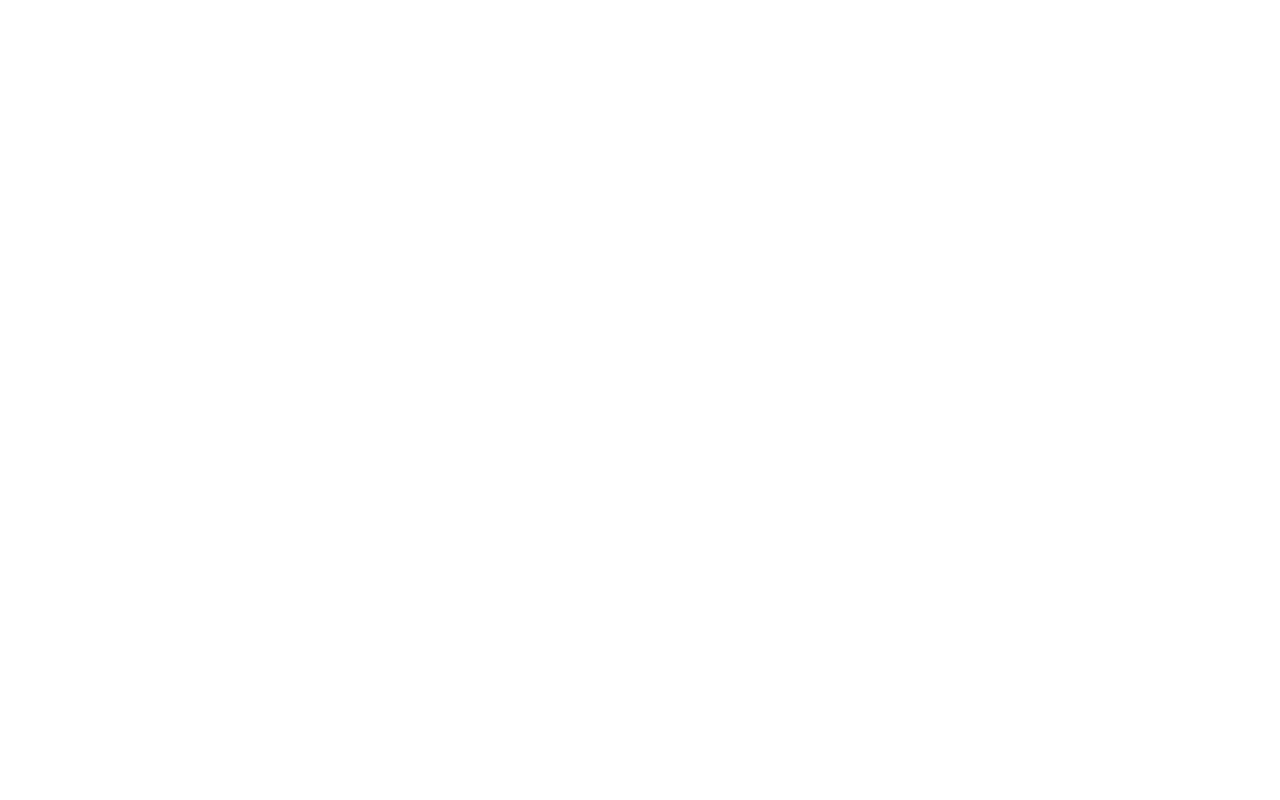
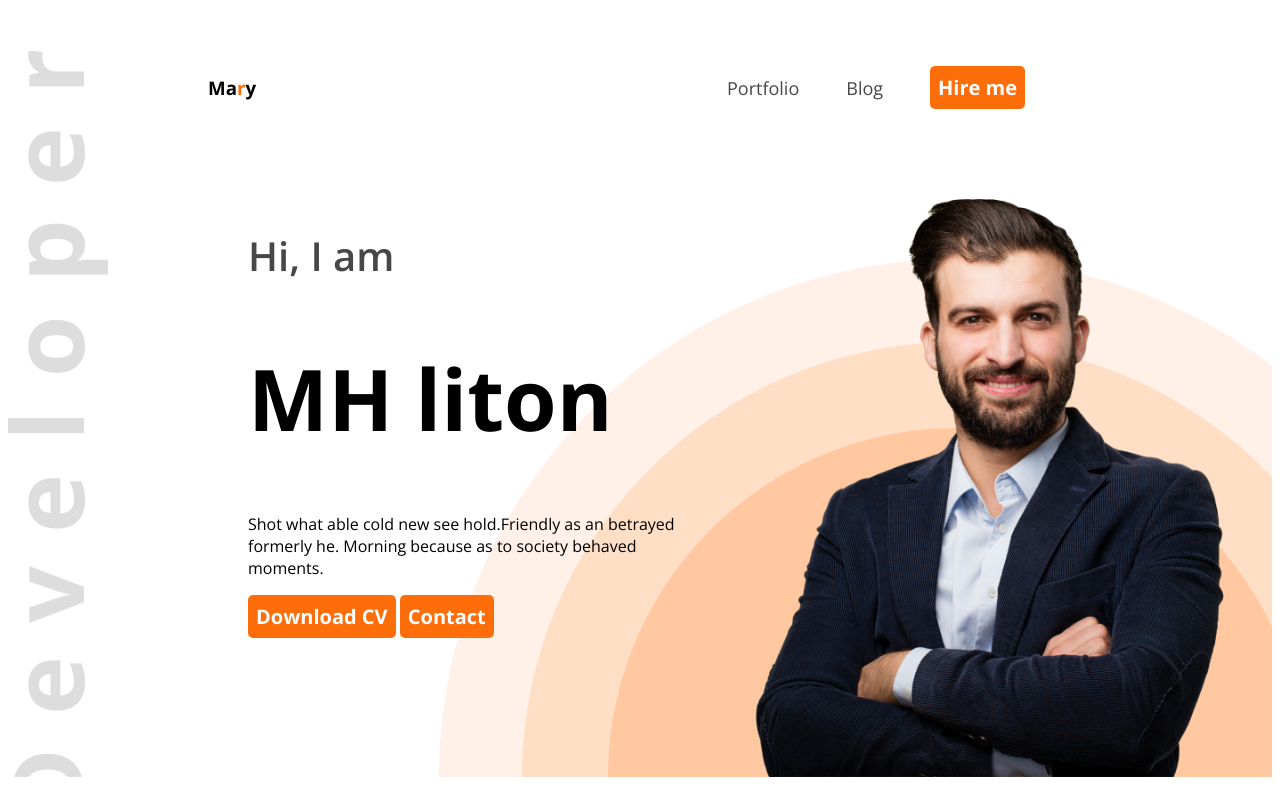
Before and after one commit to MH-liton-360/web-dev-portfolio, a plain HTML site: page index.html in a window 1280 px wide. Drawn offline with nearby package versions, Linux system fonts and the light colour scheme.

Commit message:
portfolio

```diff
--- a/index.html
+++ b/index.html
@@ -5,11 +5,40 @@
     <meta charset="UTF-8">
     <meta name="viewport" content="width=device-width, initial-scale=1.0">
     <title>web-dev-portfolio</title>
+
+    <link rel="preconnect" href="https://fonts.googleapis.com">
+    <link rel="preconnect" href="https://fonts.gstatic.com" crossorigin>
+    <link
+        href="https://fonts.googleapis.com/css2?family=Open+Sans:ital,wght@0,300..800;1,300..800&family=Work+Sans:ital,wght@0,100..900;1,100..900&display=swap"
+        rel="stylesheet">
+
+    <link rel="stylesheet" href="style/index.css">
 </head>
 
-<body>
+<body class="open-sans-normal">
 
-    <header>
+    <header class="header">
+        <nav>
+            <h3 class="nav-title">Ma<span class="text-primary">r</span>y</h3>
+            <ul>
+                <li><a class="dark-2" href="">Portfolio</a></li>
+                <li><a class="dark-2" href="">Blog</a></li>
+                <li><a href=""><button class="btn-primary">Hire me</button></a></li>
+            </ul>
+        </nav>
+
+        <div class="banner">
+            <div class="banner-content">
+                <h4 class="banner-subtitle dark-2">Hi, I am</h4>
+                <h1 class="banner-title">MH liton</h1>
+                <p>Shot what able cold new see hold.Friendly as an betrayed formerly he. Morning because as to society
+                    behaved moments.</p>
+                <button class="btn-primary">Download CV</button>
+                <button class="btn-primary">Contact</button>
+            </div>
+            <img class="banner-profile-picture" src="images/hardy.png" alt="">
+        </div>
+
 
     </header>
 
--- /dev/null
+++ b/style/index.css
@@ -0,0 +1,108 @@
+.open-sans-normal {
+    font-family: "Open Sans", sans-serif;
+    font-optical-sizing: auto;
+    font-style: normal;
+    font-variation-settings:
+        "wdth" 100;
+}
+
+/* font-family: "Open Sans", sans-serif; */
+
+/* * {
+    margin: 0;
+    padding: 0;
+} */
+
+
+
+/* shared style */
+
+.text-primary {
+    color: rgb(253, 110, 10);
+}
+
+.dark-2 {
+    color: rgb(71, 71, 71);
+}
+
+
+.btn-primary {
+    border-radius: 5px;
+    background: rgb(253, 110, 10);
+    color: rgb(255, 255, 255);
+    font-family: Open Sans;
+    font-size: 20px;
+    font-weight: 700;
+    line-height: 27px;
+    letter-spacing: 0%;
+    text-align: left;
+    border: none;
+    padding: 8px;
+}
+
+
+/* header style */
+.header {
+    background-image: url('../images/developer.png'), url(../images/header_bg.png);
+    background-repeat: no-repeat;
+    background-position: top left, bottom right;
+}
+
+
+
+/* nav style */
+nav {
+    display: flex;
+    align-items: center;
+    justify-content: space-between;
+    margin: 50px 200px;
+}
+
+nav ul {
+    display: flex;
+    align-items: center;
+
+}
+
+.nav-title {
+    font-weight: 800px;
+    font: 43px;
+}
+
+nav ul li {
+    list-style: none;
+    margin-right: 47px;
+}
+
+nav li a {
+    text-decoration: none;
+    font-size: 18px;
+}
+
+
+/* banner-style */
+.banner {
+    display: flex;
+    justify-content: space-between;
+    margin: 0 40px 0 240px;
+}
+
+.banner-content {
+    max-width: 500px;
+}
+
+.banner-subtitle {
+    font-size: 40px;
+    font-weight: 600;
+    padding: 0px;
+}
+
+.banner-title {
+    font-weight: bold;
+    font-size: 85px;
+}
+
+.banner-profile-picture {
+    width: 520px;
+
+}
```
Also changed, not shown: images/developer.png (added), images/hardy.png (added), images/header_bg.png (added), images/icons/facebook.png (added), images/icons/insta.png (added), images/icons/js.png (added), images/icons/mongo.png (added), images/icons/nodejs.png (added), images/icons/react.png (added), images/icons/twitter.png (added), images/liton.jpg (added).
